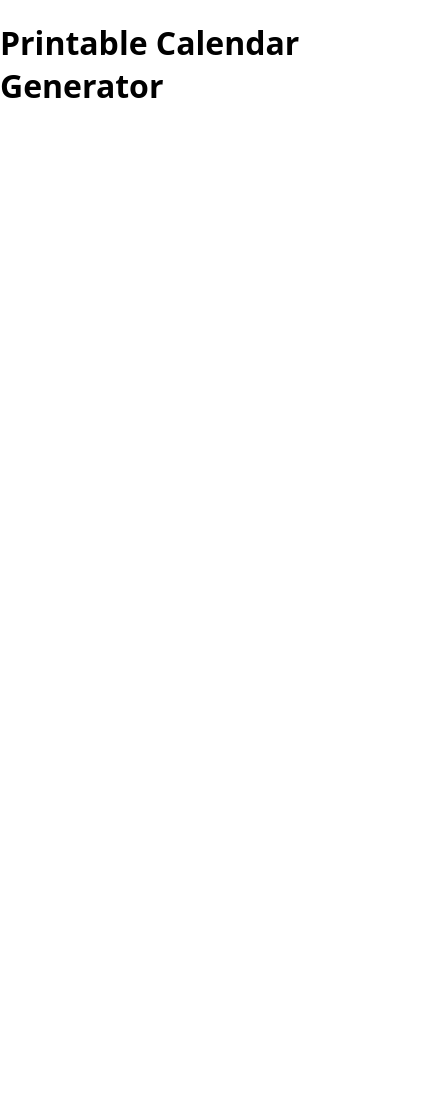
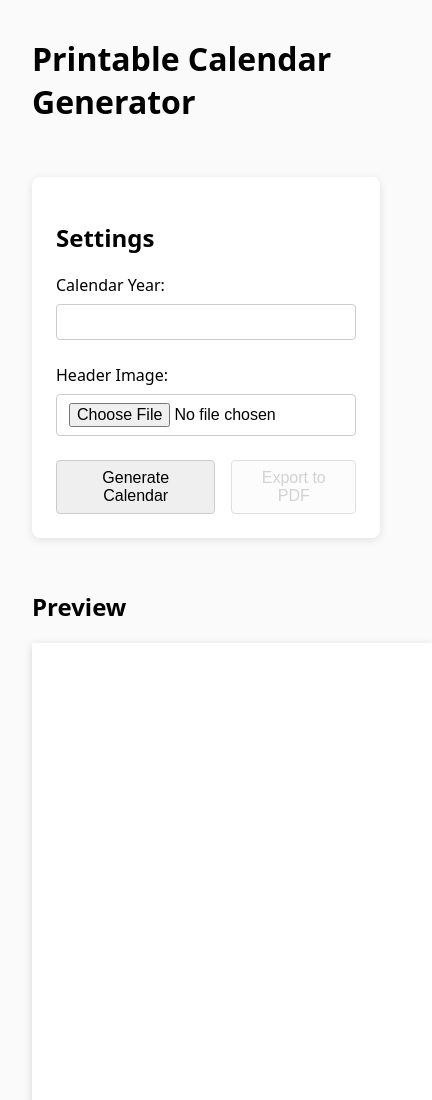
Before and after one commit to kebonpc/kalender, a plain HTML site: page index.html in a window 390 px wide. Shown: the top 1100 px of the page, 432 px wide, since content can reach past the window. Before the commit the page ends 844 px from the top, so only its background shows below. Drawn offline with Linux system fonts and the light colour scheme.

Commit message:
feat(ui): Add control panel and preview area
This commit implements the primary user interface for the calendar generator, completing all tasks for Phase 2.

- **HTML Structure:**
  - Added a `controls` section with inputs for year selection, image upload, and action buttons (`Generate`, `Export`).
  - Added a `preview-area` section containing four canvas elements, one for each quarter of the year.

- **CSS Styling:**
  - Implemented a responsive, two-column flexbox layout for the controls and preview sections.
  - Styled the control panel elements for a clean, modern look.
  - Styled the preview area to ensure canvases are displayed correctly and are visually distinct.
  - Added basic dark mode support via `prefers-color-scheme`.

```diff
--- a/css/main.css
+++ b/css/main.css
@@ -10,4 +10,21 @@
 
 body {
     margin: 0;
+    background-color: hsl(0 0% 98%);
 }
+
+@media (prefers-color-scheme: dark) {
+    body {
+        background-color: hsl(0 0% 10%);
+    }
+}
+
+header, main {
+    padding: 1rem 2rem;
+}
+
+#app {
+    display: flex;
+    flex-wrap: wrap;
+    gap: 2rem;
+}
--- a/css/partials/_calendar-preview.css
+++ b/css/partials/_calendar-preview.css
@@ -0,0 +1,19 @@
+/* Styles for the canvas preview area */
+
+.preview-area {
+    flex: 3;
+    min-width: 400px;
+}
+
+#canvas-container {
+    display: flex;
+    flex-direction: column;
+    gap: 2rem;
+}
+
+canvas {
+    max-width: 100%;
+    height: auto;
+    background-color: white;
+    box-shadow: 0 2px 8px hsla(0, 0%, 0%, 0.15);
+}
--- a/css/partials/_controls.css
+++ b/css/partials/_controls.css
@@ -0,0 +1,42 @@
+/* Styles for UI controls (buttons, inputs) */
+
+.controls {
+    flex: 1;
+    min-width: 300px;
+    background-color: hsl(0 0% 100%);
+    padding: 1.5rem;
+    border-radius: 8px;
+    box-shadow: 0 2px 8px hsla(0, 0%, 0%, 0.1);
+    align-self: flex-start; /* Prevents stretching */
+}
+
+.control-group {
+    display: flex;
+    flex-direction: column;
+    gap: 0.5rem;
+    margin-bottom: 1.5rem;
+}
+
+input[type="number"],
+input[type="file"],
+button {
+    font-size: 1rem;
+    padding: 0.5rem 0.75rem;
+    border-radius: 4px;
+    border: 1px solid hsl(0 0% 80%);
+}
+
+.button-group {
+    display: flex;
+    gap: 1rem;
+    margin-top: 1rem;
+}
+
+button {
+    cursor: pointer;
+}
+
+button:disabled {
+    cursor: not-allowed;
+    opacity: 0.6;
+}
--- a/index.html
+++ b/index.html
@@ -12,7 +12,31 @@
     </header>
 
     <main id="app">
-        <!-- UI Controls and Canvas Previews will be added here in Phase 2 -->
+        <section class="controls">
+            <h2>Settings</h2>
+            <div class="control-group">
+                <label for="year-input">Calendar Year:</label>
+                <input type="number" id="year-input" name="year">
+            </div>
+            <div class="control-group">
+                <label for="image-upload">Header Image:</label>
+                <input type="file" id="image-upload" name="image" accept="image/*">
+            </div>
+            <div class="button-group">
+                <button id="generate-btn">Generate Calendar</button>
+                <button id="export-pdf-btn" disabled>Export to PDF</button>
+            </div>
+        </section>
+
+        <section class="preview-area">
+            <h2>Preview</h2>
+            <div id="canvas-container">
+                <canvas id="page-1" width="1240" height="1754"></canvas> <!-- A4 at 150 DPI -->
+                <canvas id="page-2" width="1240" height="1754"></canvas>
+                <canvas id="page-3" width="1240" height="1754"></canvas>
+                <canvas id="page-4" width="1240" height="1754"></canvas>
+            </div>
+        </section>
     </main>
 
     <script src="js/main.js" type="module"></script>
```
Also changed, not shown: 1 other file.
